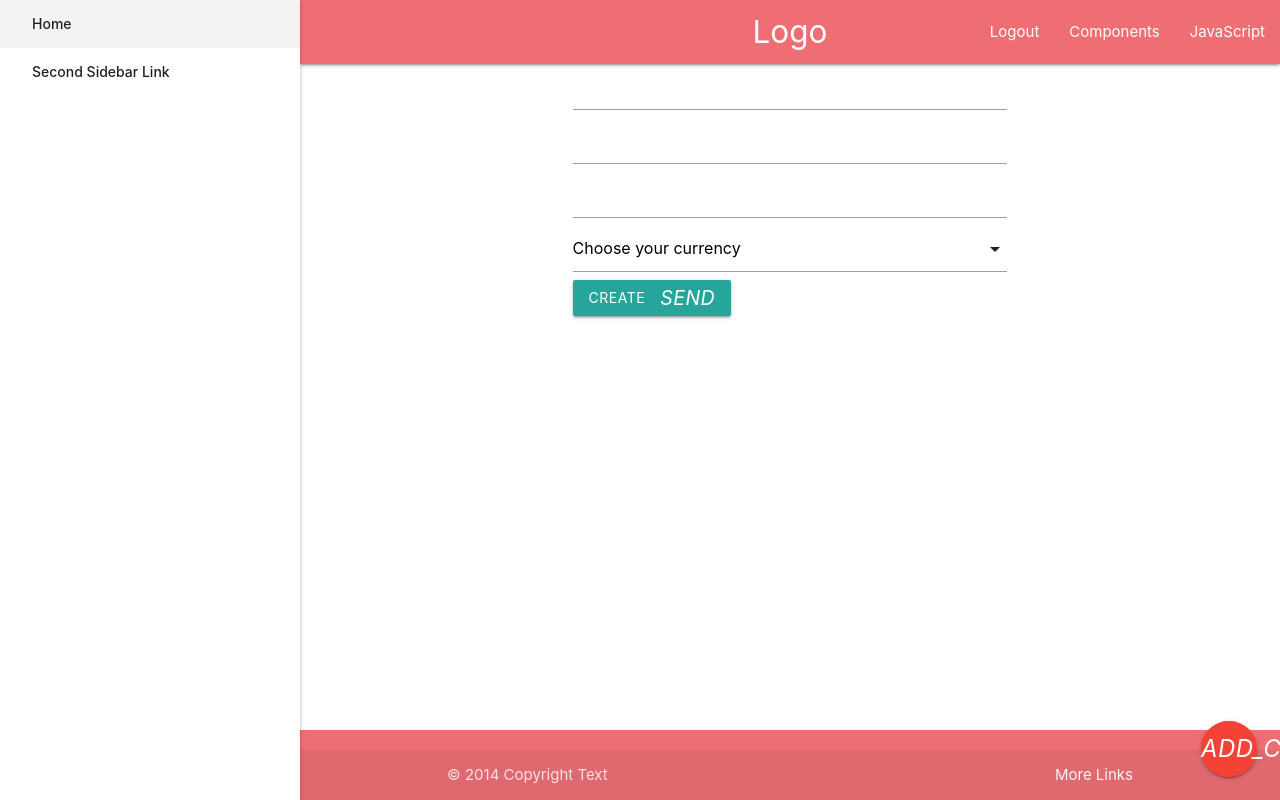
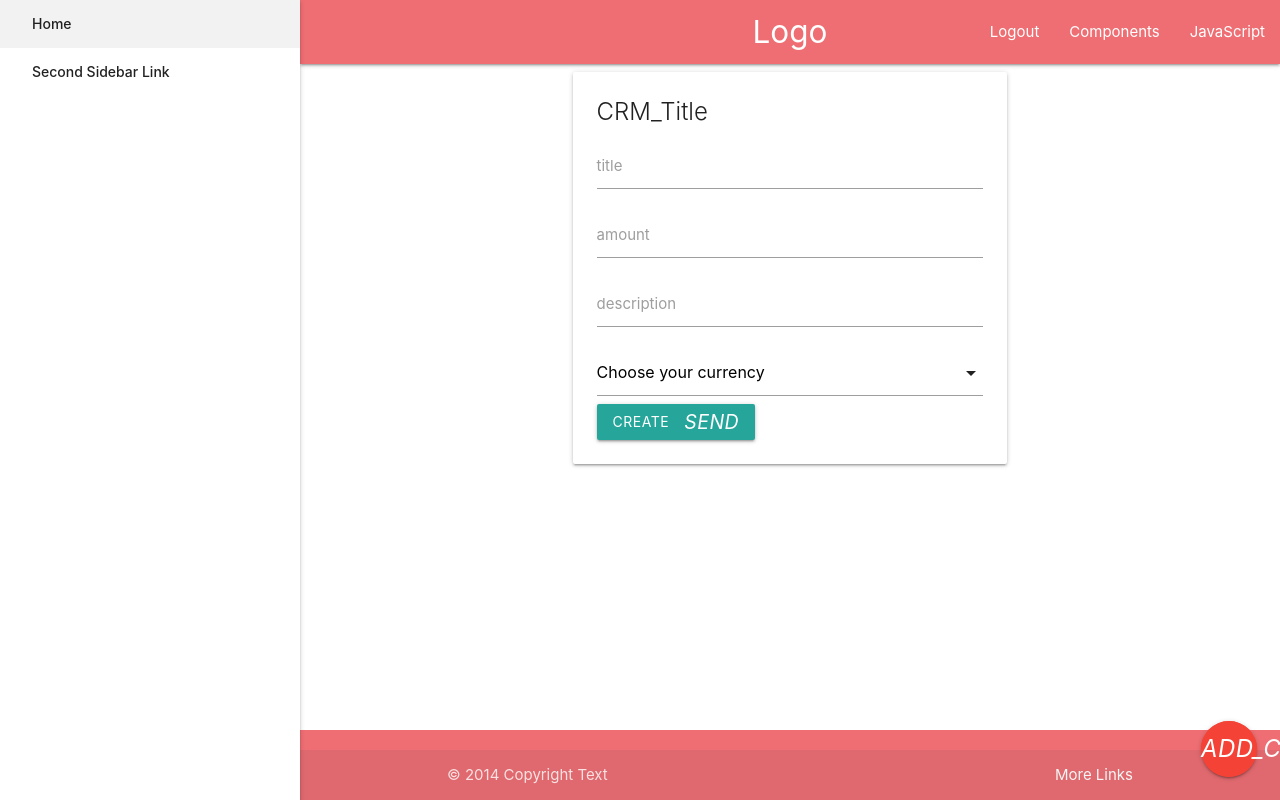
Before and after one commit to Ryne777/vue-front-for-crm-model, a Vue app: page /newAccount in a window 1280 px wide. Built offline with nearby package versions, Linux system fonts and the light colour scheme; sample sign-in values are in the browser's storage; the HTML template or start-up script is replaced by a standard one.

Commit message:
add create form and delete

```diff
--- a/src/store/detail.js
+++ b/src/store/detail.js
@@ -22,6 +22,17 @@ export default {
         commit("setError", e);
         throw e;
       }
+    },
+    // eslint-disable-next-line
+    async deleteAccountData({ dispatch, commit, }, url, method = "DELETE") {
+      try {
+        await fetch("http://127.0.0.1:8000/api/v1/" + url, {
+          method
+        });
+      } catch (e) {
+        commit("setError", e);
+        throw e;
+      }
     }
   },
   getters: {
--- a/src/views/AccountDetail.vue
+++ b/src/views/AccountDetail.vue
@@ -1,5 +1,18 @@
 <template>
-  <AccountDetailCard :account="account"></AccountDetailCard>
+  <div>
+    <AccountDetailCard :account="account"></AccountDetailCard>
+    <div class="row">
+      <div class="col l2">
+        <button class="btn waves-effect waves-light">редактировать счет</button>
+      </div>
+      <div class="col l2">
+        <button class="btn waves-effect waves-light">добавить активность</button>
+      </div>
+      <div class="col l2 offset-l6 center-align">
+        <button class="btn red waves-effect waves-light" v-on:click="Delete">удалить</button>
+      </div>
+    </div>
+  </div>
 </template>
 
 <script>
@@ -15,6 +28,18 @@ export default {
       this.$route.params["url"]
     );
   },
+  methods: {
+    async Delete() {
+      try {
+        await this.$store.dispatch(
+          "deleteAccountData",
+          this.$route.params["url"]
+        );
+        this.$router.push("/");
+        // eslint-disable-next-line no-empty
+      } catch (e) {}
+    }
+  },
   components: { AccountDetailCard }
 };
 </script>
--- a/src/views/NewAcc.vue
+++ b/src/views/NewAcc.vue
@@ -2,11 +2,52 @@
   <div class="container">
     <div class="row">
       <div class="col s12 m10 l8 offset-l2 offset-m1">
-        <form @submit.prevent="submitHandler">
-          <input type="text" />
-          <input type="text" />
-          <input type="text" />
-          <select class="input-field" ref="select" name="currency" id="currency" v-model="selected">
+        <form class="card auth-card" @submit.prevent="submitHandler">
+          <div class="card-content">
+            <span class="card-title">{{ "CRM_Title" }}</span>
+            <div class="input-field">
+              <input
+                id="title"
+                type="text"
+                v-model="title"
+                :class="{
+                  invalid: $v.title.$dirty && !$v.title.required
+                }"
+              />
+              <label for="title">title</label>
+              <small
+                class="helper-text invalid"
+                v-if="$v.title.$dirty && !$v.title.required"
+              >{{ "title" }}</small>
+            </div>
+            <div class="input-field">
+              <input
+                id="amount"
+                type="text"
+                v-model="amount"
+                :class="{
+                invalid: ($v.amount.$dirty && !$v.amount.required) ||
+                    ($v.amount.$dirty && !$v.amount.minValue)
+              }"
+              />
+              <label for="title">amount</label>
+              <small
+                class="helper-text invalid"
+                v-if="$v.amount.dirty && !$v.amount.required"
+              >{{ "amount" }}</small>
+            </div>
+            <div class="input-field">
+              <input id="description" type="text" v-model="description" />
+              <label for="description">description</label>
+            </div>
+            <select
+              class="input-field"
+              ref="select"
+              name="currency"
+              id="currency"
+              v-model="selected"
+              :class="{ invalid: !$v.selected.required }"
+            >
               <option value disabled selected>Choose your currency</option>
               <option v-for="c in currency" :key="c.id" :value="c">{{ c }}</option>
             </select>
@@ -14,6 +55,7 @@
               Create
               <i class="material-icons right">send</i>
             </button>
+          </div>
         </form>
       </div>
     </div>
@@ -34,29 +76,29 @@ export default {
   validations: {
     title: { required },
     amount: { required, minValue: minValue(1) },
-    currency: { required }
+    selected: { required }
   },
   mounted() {
     // eslint-disable-next-line no-undef
     M.FormSelect.init(this.$refs.select, {});
   },
   methods: {
-    submitHandler() {
-      console.log(this.selected);
+    async submitHandler() {
       if (this.$v.$invalid) {
         this.$v.$touch();
         return;
       }
-      console.log(this.selected);
-      // try {
-      //   await this.$store.dispatch("createAccount", {
-      //     title: this.title,
-      //     amount: this.amount,
-      //     description: this.description,
-      //     currency: this.selected
-      //   });
-      //   // eslint-disable-next-line no-empty
-      // } catch (e) {}
+
+      try {
+        await this.$store.dispatch("createAccount", {
+          title: this.title,
+          amount: this.amount,
+          description: this.description,
+          currency: this.selected
+        });
+        this.$router.push("/");
+        // eslint-disable-next-line no-empty
+      } catch (e) {}
     }
   }
 };
```
Lines whose indentation alone changed are shown as unchanged.
